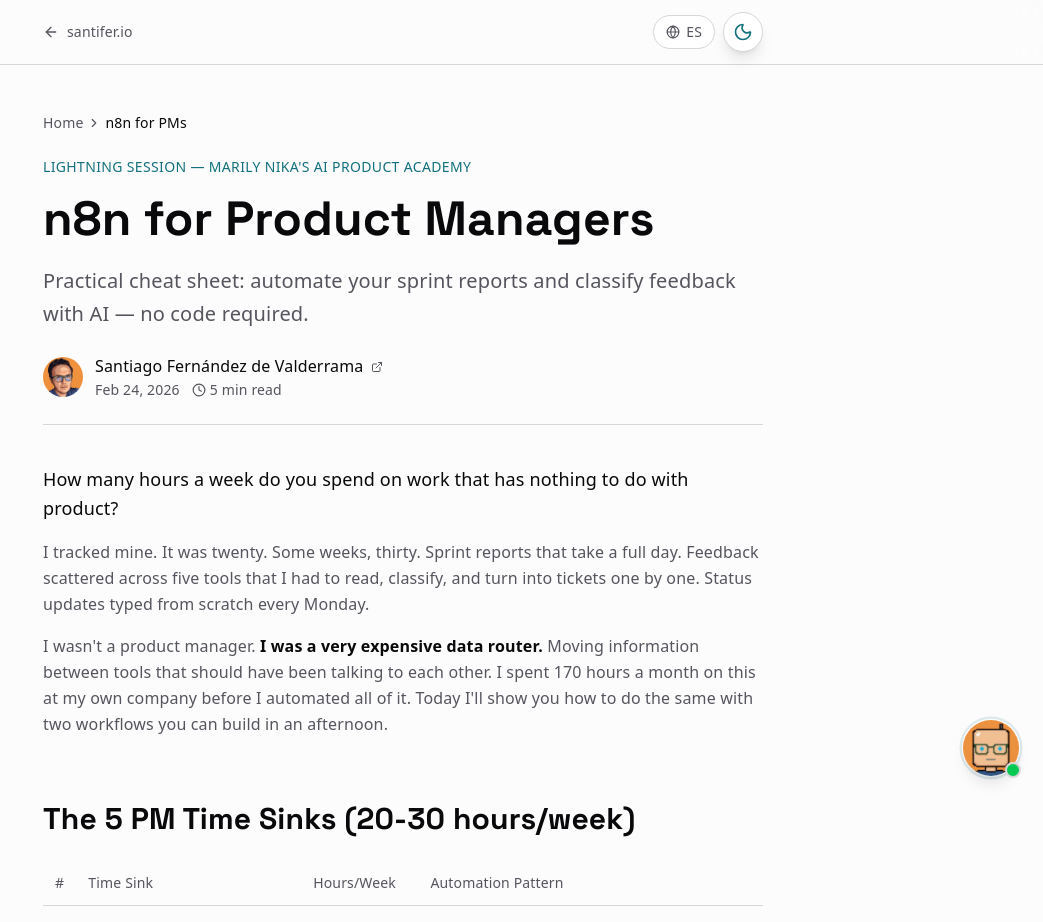
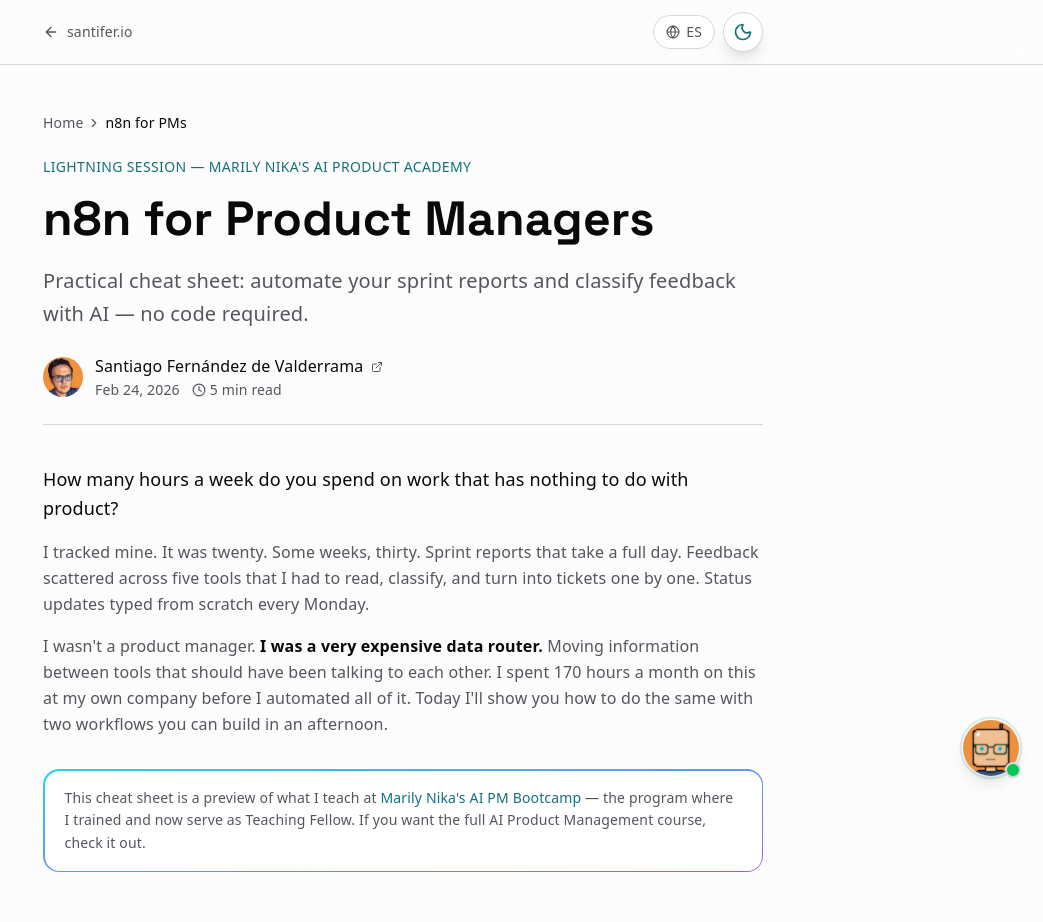
Before and after one commit to santifer-dev/cv-santiago, a React (Vite) app: page /n8n-for-pms in a window 1280 px wide. Shown: the top 922 px of the page, without its empty margins (237-1280 px from the left). Built offline with nearby package versions, Linux system fonts and the light colour scheme; a web font is replaced by a local one.

Commit message:
feat: add preview CTA before time sinks table
Gradient-bordered callout positioning the cheat sheet as a preview
of Marily Nika's AI PM Bootcamp, with UTM tracking link.

```diff
--- a/src/N8nForPMs.tsx
+++ b/src/N8nForPMs.tsx
@@ -345,6 +345,19 @@
             )}
           </p>
 
+          {/* Preview CTA */}
+          <div className="mb-10 relative rounded-2xl p-[1.5px] bg-gradient-theme">
+            <div className="px-5 py-4 rounded-[calc(1rem-1.5px)] bg-card text-sm text-muted-foreground leading-relaxed">
+              {t.previewCta.text.split(/<a>|<\/a>/).map((part, i) =>
+                i === 1 ? (
+                  <a key={i} href="https://maven.com/marily-nika/ai-pm-bootcamp?utm_source=santifer&utm_medium=cheatsheet&utm_campaign=n8n-for-pms" target="_blank" rel="noopener noreferrer" className="text-primary hover:underline font-medium">{part}</a>
+                ) : (
+                  <span key={i}>{part}</span>
+                )
+              )}
+            </div>
+          </div>
+
           {/* Time Sinks Table */}
           <AnchorHeading id="time-sinks">{t.timeSinks.heading}</AnchorHeading>
           <div className="overflow-x-auto -mx-4 sm:mx-0">
--- a/src/n8n-i18n.ts
+++ b/src/n8n-i18n.ts
@@ -51,6 +51,9 @@
       hook: '¿Cuántas horas a la semana dedicas a trabajo que no tiene nada que ver con producto?',
       body: 'Yo lo medí. Veinte. Algunas semanas, treinta. Sprint reports que se comen un día entero. Feedback disperso en cinco herramientas que tenía que leer, clasificar y convertir en tickets uno por uno. Status updates escritos desde cero cada lunes.',
       punchline: 'No era product manager. Era un router de datos muy caro. Moviendo información entre herramientas que deberían hablarse entre ellas. Gastaba 170 horas al mes en esto en mi propia empresa antes de automatizarlo todo. Hoy te enseño cómo hacer lo mismo con dos workflows que puedes montar en una tarde.',
+    },
+    previewCta: {
+      text: 'Este cheat sheet es un adelanto de lo que enseño en el <a>AI PM Bootcamp de Marily Nika</a> — el programa donde me formé y ahora soy Teaching Fellow. Si quieres el curso completo de AI Product Management, echa un vistazo.',
     },
     timeSinks: {
       heading: 'Los 5 Sumideros de Tiempo del PM (20-30 horas/semana)',
@@ -262,6 +265,9 @@
       body: 'I tracked mine. It was twenty. Some weeks, thirty. Sprint reports that take a full day. Feedback scattered across five tools that I had to read, classify, and turn into tickets one by one. Status updates typed from scratch every Monday.',
       punchline: 'I wasn\'t a product manager. I was a very expensive data router. Moving information between tools that should have been talking to each other. I spent 170 hours a month on this at my own company before I automated all of it. Today I\'ll show you how to do the same with two workflows you can build in an afternoon.',
     },
+    previewCta: {
+      text: 'This cheat sheet is a preview of what I teach at <a>Marily Nika\'s AI PM Bootcamp</a> — the program where I trained and now serve as Teaching Fellow. If you want the full AI Product Management course, check it out.',
+    },
     timeSinks: {
       heading: 'The 5 PM Time Sinks (20-30 hours/week)',
       columns: { num: '#', sink: 'Time Sink', hours: 'Hours/Week', pattern: 'Automation Pattern' },
```
